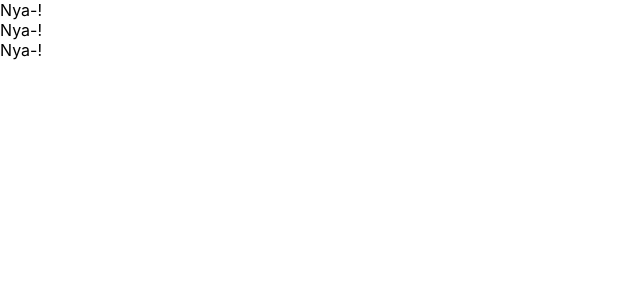
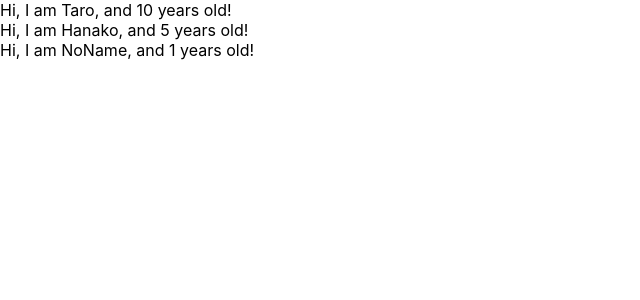
Before and after one commit to D10TYO/react-redux-crud-app, a React (Create React App) app: page / in a window 1280 px wide. Shown: the top 300 px of the page, without its empty margins (0-640 px from the left). Built offline with nearby package versions, Linux system fonts and the light colour scheme.

Commit message:
learn component props

```diff
--- a/src/App.js
+++ b/src/App.js
@@ -1,29 +1,28 @@
 import React from 'react';
-//import React, { Component } from 'react';
-
-//class App extends Component {
-//  render() {
-//    return (
-//      <React.Fragment>
-//        <label htmlFor="bar">bar</label>
-//        <input type="text" onChange={() => {console.log("I am clicked")}} />
-//      </React.Fragment>
-//    )
-//  }
-//}
 
 const App = () => {
+  const profiles = [
+    { name: 'Taro', age: 10 },
+    { name: 'Hanako', age: 5 },
+    { name: 'NoName' }
+  ]
   return (
     <div>
-      <Cat />
-      <Cat />
-      <Cat />
+      {
+        profiles.map((profiles, index) => {
+          return <User name={profiles.name} age={profiles.age} key={index}/>
+        })
+      }
     </div>
   )
 }
 
-const Cat = () => {
-  return <div>Nya-!</div>
+const User = (props) => {
+  return <div>Hi, I am {props.name}, and {props.age} years old!</div>
+}
+
+User.defaultProps = {
+  age: 1
 }
 
 export default App;
```
